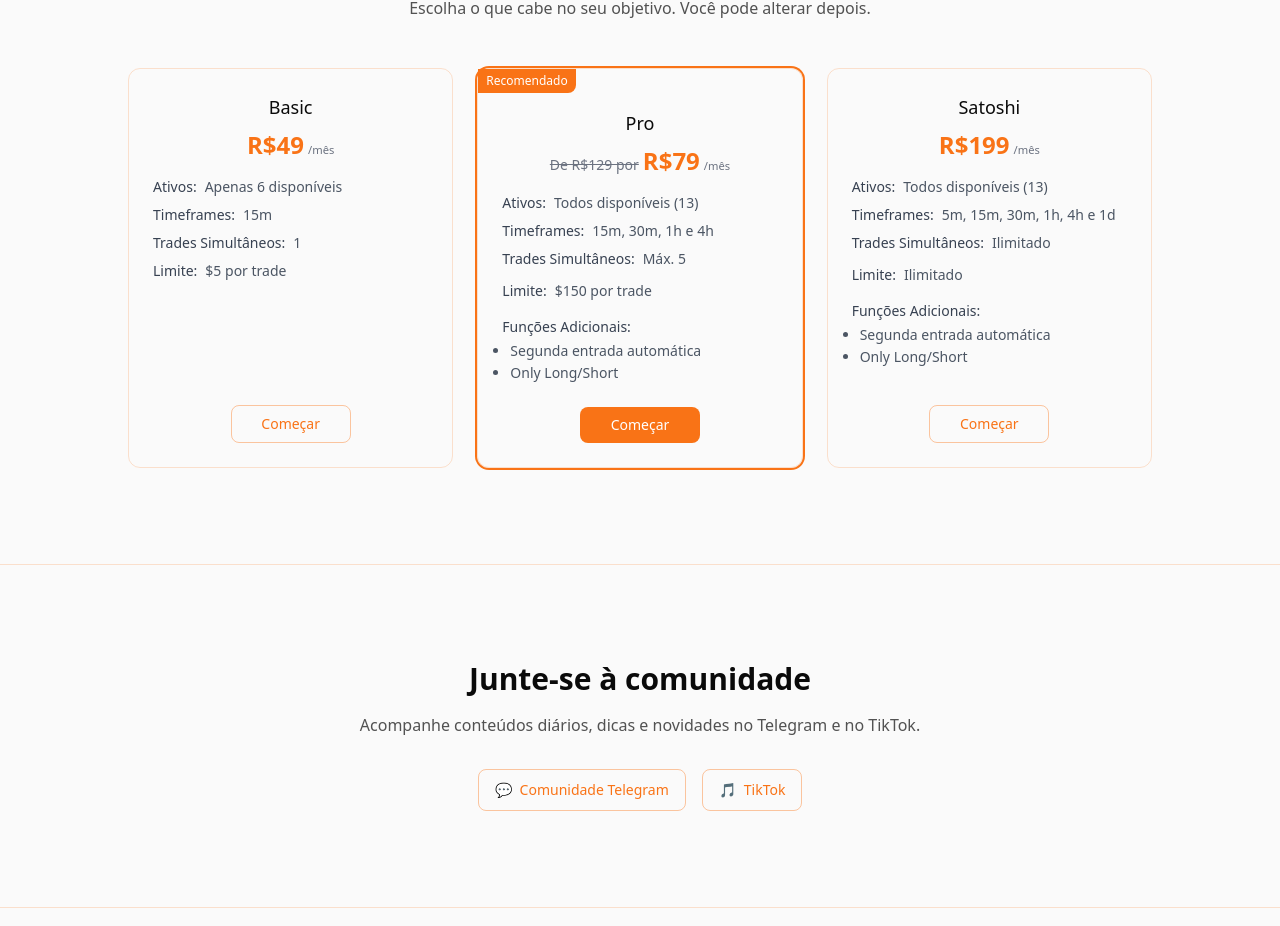
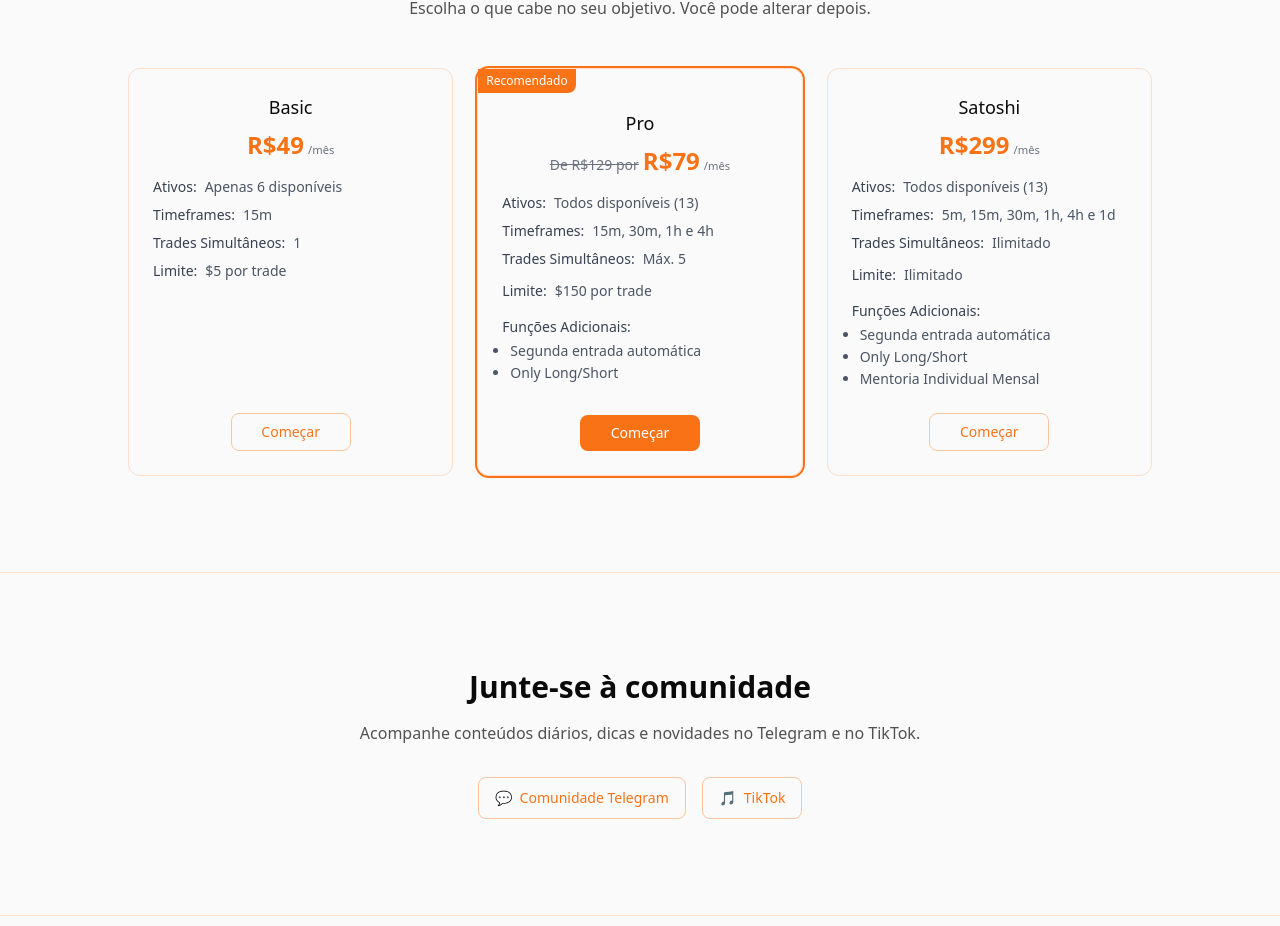
Before and after one commit to ZeedoBot/zeedo_vps, a Next.js app in the folder frontend/: page /bot in a window 1280 px wide. Shown: the part 3631-4557 px from the top of the page. Built offline with nearby package versions, Linux system fonts and the light colour scheme.

Commit message:
ajustes básicos

```diff
--- a/frontend/app/bot/page.tsx
+++ b/frontend/app/bot/page.tsx
@@ -32,7 +32,7 @@ const PLANS = [
   {
     id: "satoshi",
     name: "Satoshi",
-    price: 199,
+    price: 299,
     recommended: false,
     features: [
       "Ativos: Todos disponíveis",
@@ -40,6 +40,7 @@ const PLANS = [
       "Trades simultâneos: Ilimitado",
       "Segunda entrada automática",
       "Função Only",
+      "Mentoria Individual Mensal",
     ],
     cta: "Começar",
   },
@@ -621,6 +622,7 @@ export default function BotPage() {
                             <ul className="mt-1 ml-2 text-gray-600 dark:text-gray-400 list-disc space-y-0.5">
                               <li>Segunda entrada automática</li>
                               <li>Only Long/Short</li>
+                              <li>Mentoria Individual Mensal</li>
                             </ul>
                           </div>
                         </>
--- a/frontend/app/choose-plan/page.tsx
+++ b/frontend/app/choose-plan/page.tsx
@@ -10,7 +10,7 @@ import { ThemeToggle } from "@/components/ThemeToggle";
 const PLANS = [
   { id: "basic", name: "Basic", price: 49, color: "green" },
   { id: "pro", name: "Pro", price: 79, color: "blue" },
-  { id: "satoshi", name: "Satoshi", price: 199, color: "purple" },
+  { id: "satoshi", name: "Satoshi", price: 299, color: "purple" },
 ] as const;
 
 export default function ChoosePlanPage() {
@@ -197,6 +197,7 @@ export default function ChoosePlanPage() {
                         <ul className="mt-1 ml-2 text-gray-600 dark:text-gray-400 list-disc space-y-0.5">
                           <li>Segunda entrada automática</li>
                           <li>Only Long/Short</li>
+                          <li>Mentoria Individual Mensal</li>
                         </ul>
                       </div>
                     </>
```
